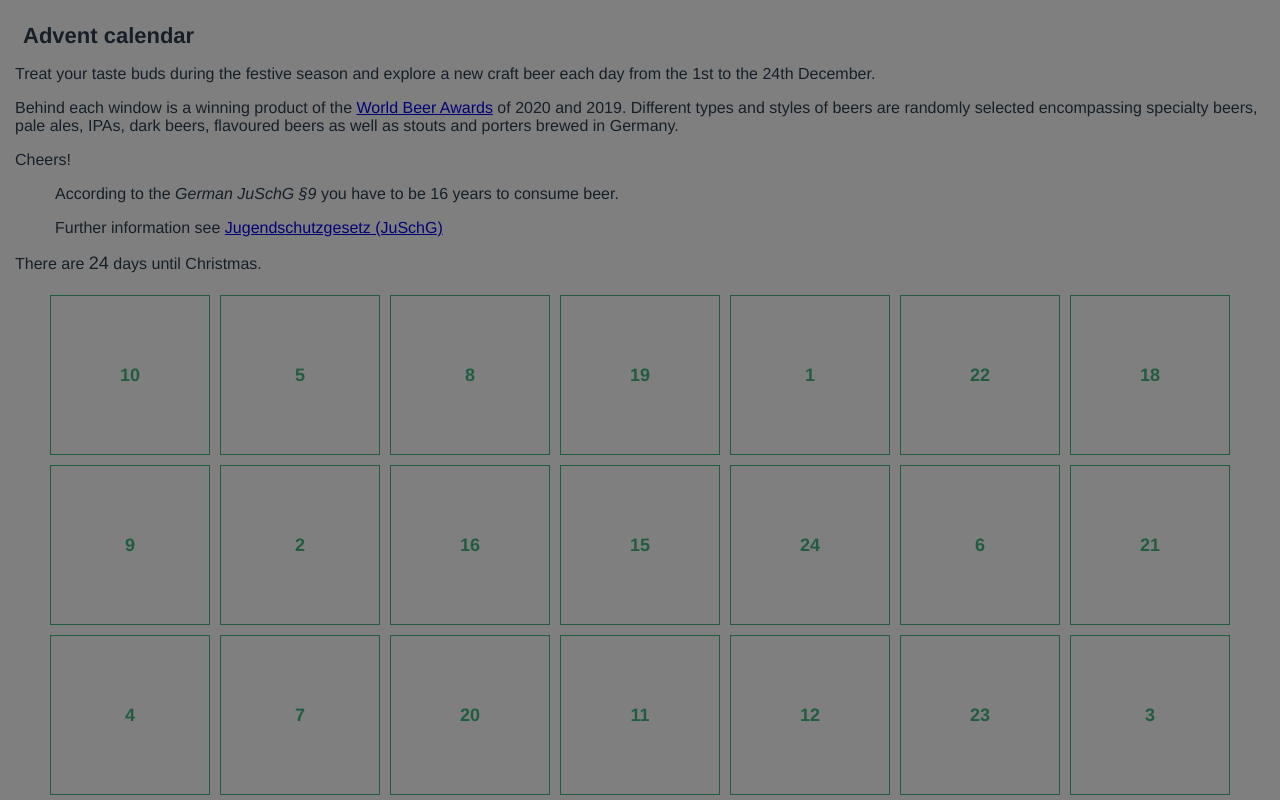
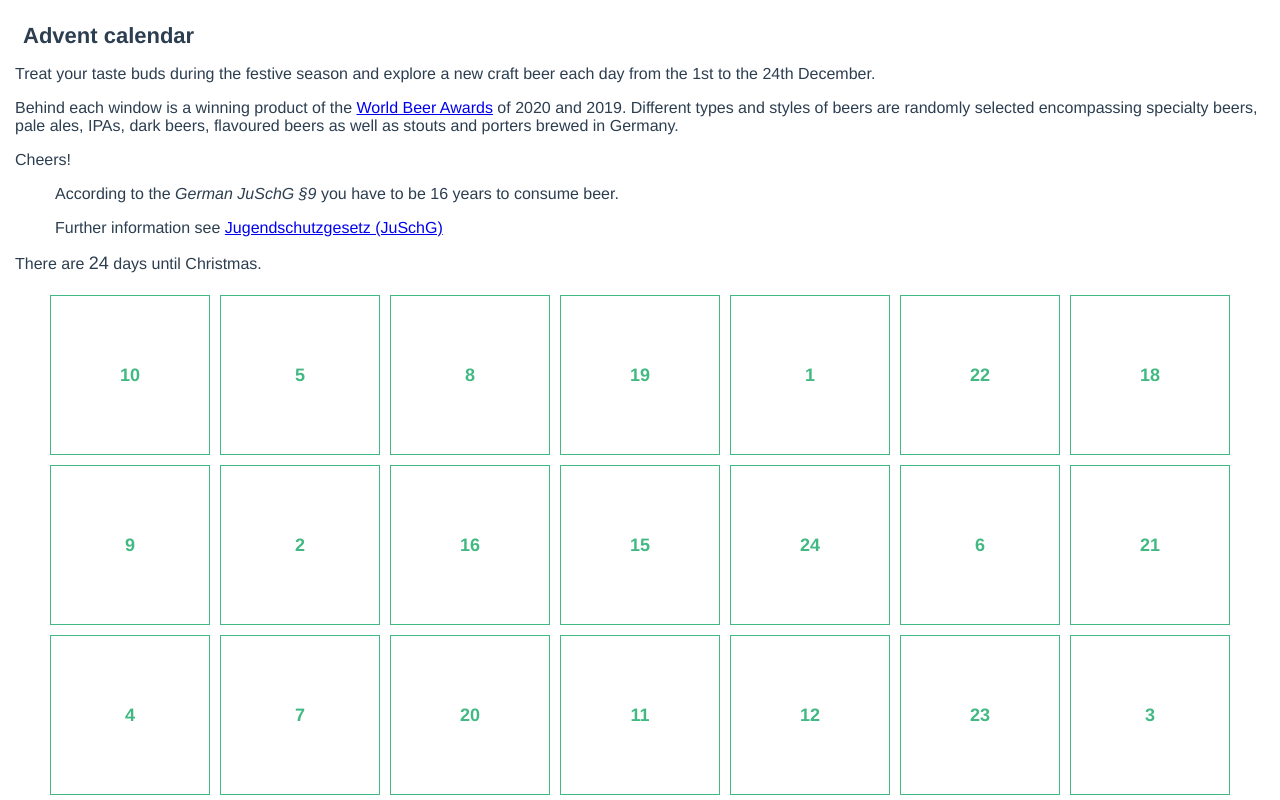
Before and after one commit to Fractalbonita/advent-calendar, a Vue app: page / in a window 1280 px wide. Shown: the top 800 px of the page. Built offline with nearby package versions, Linux system fonts and the light colour scheme; data requests are answered from the project's data file.

Commit message:
Update backdrop

```diff
--- a/src/components/BaseBackdrop.vue
+++ b/src/components/BaseBackdrop.vue
@@ -1,5 +1,5 @@
 <template>
-  <div v-if="shown"></div>
+  <div v-if="backdrop" v-on:click="handleClick"></div>
 </template>
 
 <script lang="ts">
@@ -8,7 +8,8 @@ import Vue from 'vue';
 export default Vue.extend({
   name: 'BaseBackdrop',
   props: {
-    shown: Boolean
+    backdrop: Boolean,
+    handleClick: Function
   }
 });
 </script>
```
